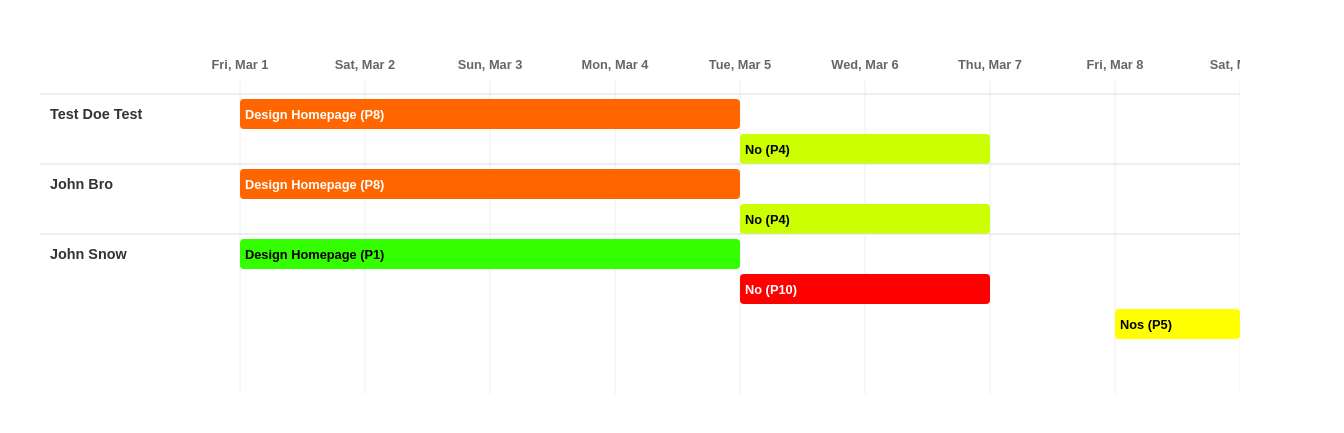
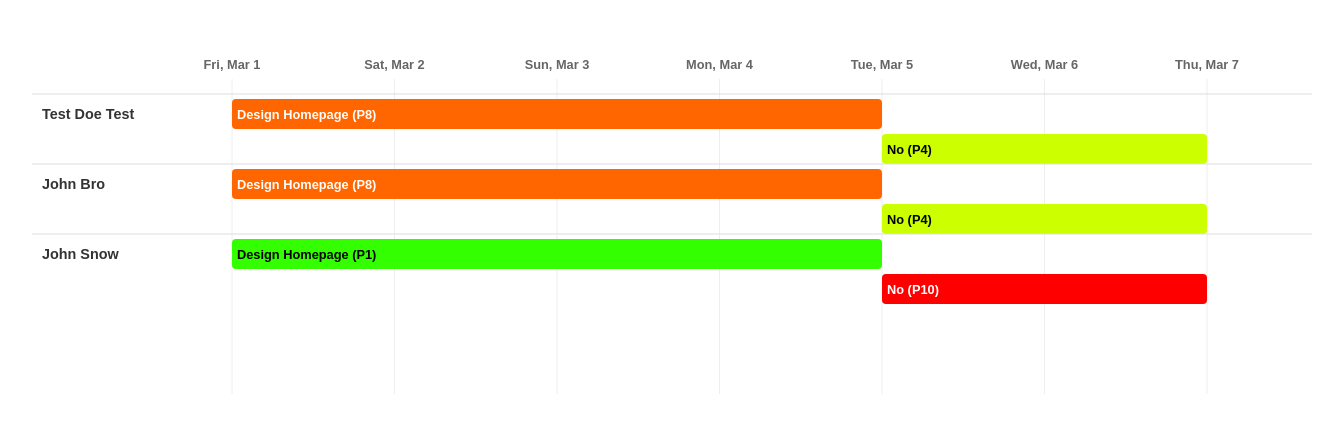
Before and after one commit to 1Osama1/gantt-chart-app, a Vue app: page / in a window 1280 px wide. Shown: the part 175-608 px from the top of the page, 1344 px wide, since content can reach past the window. Built offline with nearby package versions, Linux system fonts and the light colour scheme.

Commit message:
increase width

```diff
--- a/src/App.vue
+++ b/src/App.vue
@@ -162,7 +162,7 @@ const teamMembers = [
 ];
 
 // Chart dimensions
-const chartWidth = 1200;
+const chartWidth = 1500;
 const rowHeight = 60;
 const taskHeight = 35;
 const chartHeight = computed(() => {
```
